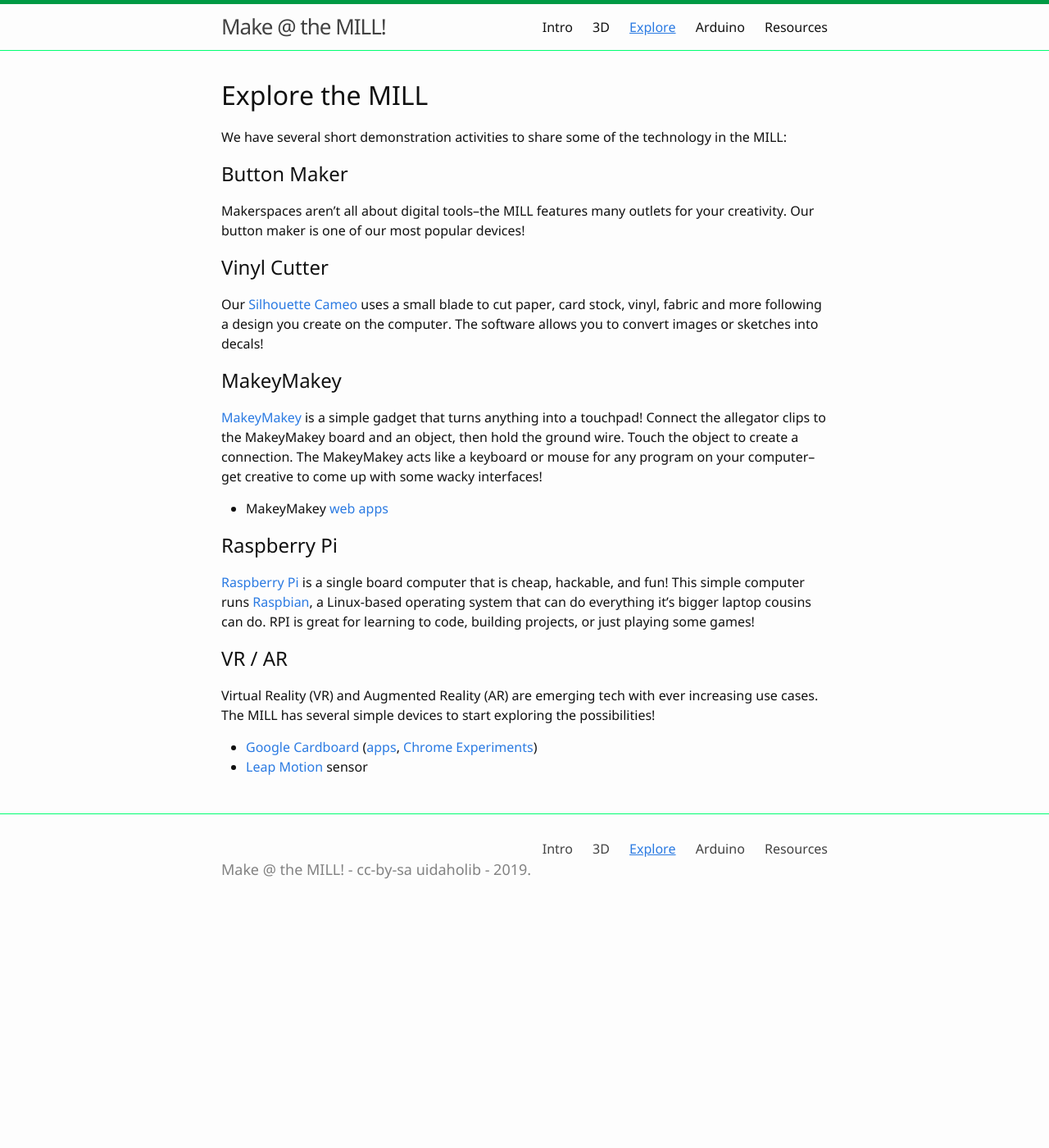
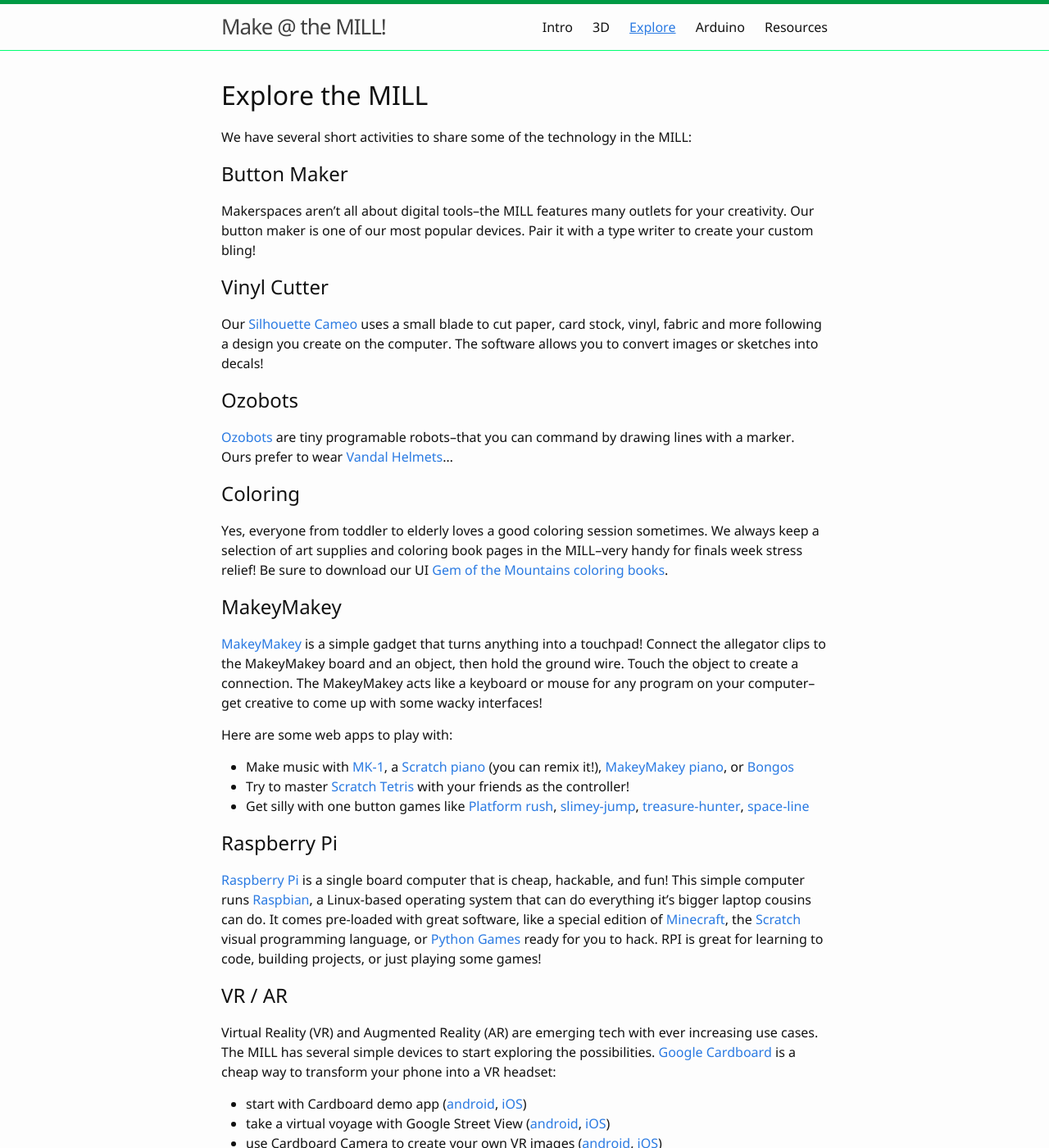
Before and after one commit to uidaholib/make-at-the-mill, a Jekyll site: the page built from 2-explore.md, in a window 1280 px wide and 1400 px high. Shown: the whole window at 82% size. Built offline with Jekyll 4.4.1, drawn with Linux system fonts in a browser that asks for light colours; some of the changed text lies outside the part shown.

Commit message:
update explore page resources

```diff
--- a/2-explore.md
+++ b/2-explore.md
@@ -6,17 +6,29 @@ nav: true
 
 # Explore the MILL
 
-We have several short demonstration activities to share some of the technology in the MILL:
+We have several short activities to share some of the technology in the MILL:
 
 ## Button Maker
 
 Makerspaces aren't all about digital tools--the MILL features many outlets for your creativity.
-Our button maker is one of our most popular devices!
+Our button maker is one of our most popular devices.
+Pair it with a type writer to create your custom bling!
 
 ## Vinyl Cutter
 
 Our [Silhouette Cameo](http://www.silhouetteamerica.com/shop/machines/cameo) uses a small blade to cut paper, card stock, vinyl, fabric and more following a design you create on the computer.
 The software allows you to convert images or sketches into decals!
+
+## Ozobots
+
+[Ozobots](https://ozobot.com/) are tiny programable robots--that you can command by drawing lines with a marker.
+Ours prefer to wear [Vandal Helmets](https://www.thingiverse.com/thing:2358903)...
+
+## Coloring
+
+Yes, everyone from toddler to elderly loves a good coloring session sometimes.
+We always keep a selection of art supplies and coloring book pages in the MILL--very handy for finals week stress relief!
+Be sure to download our UI [Gem of the Mountains coloring books](https://www.lib.uidaho.edu/digital/gem/coloring/).
 
 ## MakeyMakey
 
@@ -25,18 +37,26 @@ Connect the allegator clips to the MakeyMakey board and an object, then hold the
 Touch the object to create a connection.
 The MakeyMakey acts like a keyboard or mouse for any program on your computer--get creative to come up with some wacky interfaces!
 
-- MakeyMakey [web apps](http://makeymakey.com/apps/)
+Here are some web apps to play with:
+
+- Make music with [MK-1](https://ericrosenbaum.github.io/MK-1/), a [Scratch piano](https://scratch.mit.edu/projects/132053565/) (you can remix it!), [MakeyMakey piano](https://apps.makeymakey.com/piano/), or [Bongos](https://apps.makeymakey.com/bongos/)
+- Try to master [Scratch Tetris](https://scratch.mit.edu/projects/31651654/) with your friends as the controller!
+- Get silly with one button games like [Platform rush](https://scratch.mit.edu/projects/89243118/), [slimey-jump](https://carlospedroso.itch.io/slimey-jump), [treasure-hunter](https://jmarques.itch.io/treasure-hunter), [space-line](https://squarefox.itch.io/spaceline)
 
 ## Raspberry Pi
 
 [Raspberry Pi](https://www.raspberrypi.org/) is a single board computer that is cheap, hackable, and fun!
 This simple computer runs [Raspbian](https://www.raspberrypi.org/downloads/raspbian/), a Linux-based operating system that can do everything it's bigger laptop cousins can do.
+It comes pre-loaded with great software, like a special edition of [Minecraft](https://projects.raspberrypi.org/en/projects/getting-started-with-minecraft-pi),  the [Scratch](https://www.raspberrypi.org/documentation/usage/scratch/README.md) visual programming language, or [Python Games](https://www.raspberrypi.org/documentation/usage/python-games/README.md) ready for you to hack.
 RPI is great for learning to code, building projects, or just playing some games!
 
 ## VR / AR
 
 Virtual Reality (VR) and Augmented Reality (AR) are emerging tech with ever increasing use cases.
-The MILL has several simple devices to start exploring the possibilities!
+The MILL has several simple devices to start exploring the possibilities.
+[Google Cardboard](https://vr.google.com/cardboard/) is a cheap way to transform your phone into a VR headset:
 
-- [Google Cardboard](https://vr.google.com/cardboard/) ([apps](https://vr.google.com/cardboard/apps/), [Chrome Experiments](https://vr.chromeexperiments.com/))
-- [Leap Motion](https://www.leapmotion.com/) sensor
+- start with Cardboard demo app ([android](https://play.google.com/store/apps/details?id=com.google.samples.apps.cardboarddemo), [iOS](https://itunes.apple.com/app/id987962261))
+- take a virtual voyage with Google Street View ([android](https://play.google.com/store/apps/details?id=com.google.android.street&hl=en_US), [iOS](https://apps.apple.com/us/app/google-street-view/id904418768))
+- use Cardboard Camera to create your own VR images ([android](https://play.google.com/store/apps/details?id=com.google.vr.cyclops), [iOS](https://itunes.apple.com/us/app/cardboard-camera/id1095487294))
+- check out [Chrome Experiments](https://vr.chromeexperiments.com/) which demo possibilities you could create yourself using web code!
```
